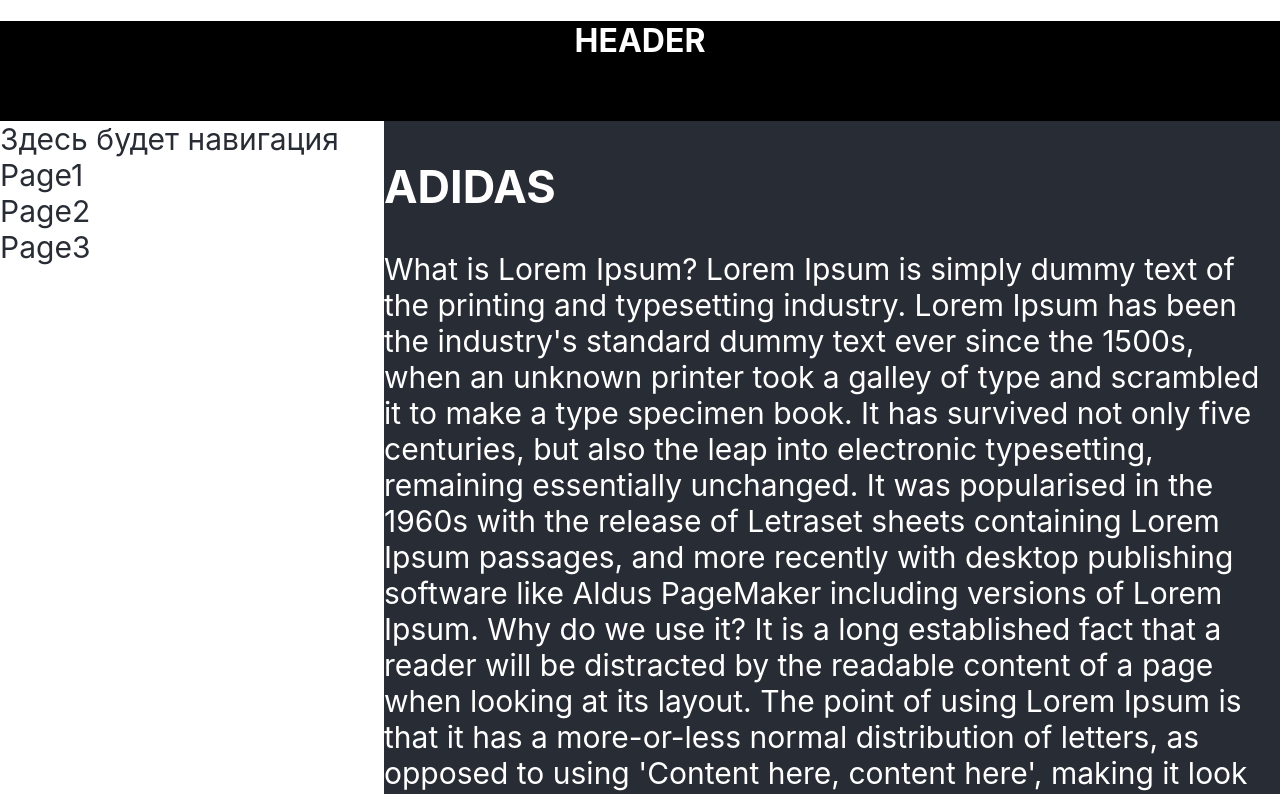
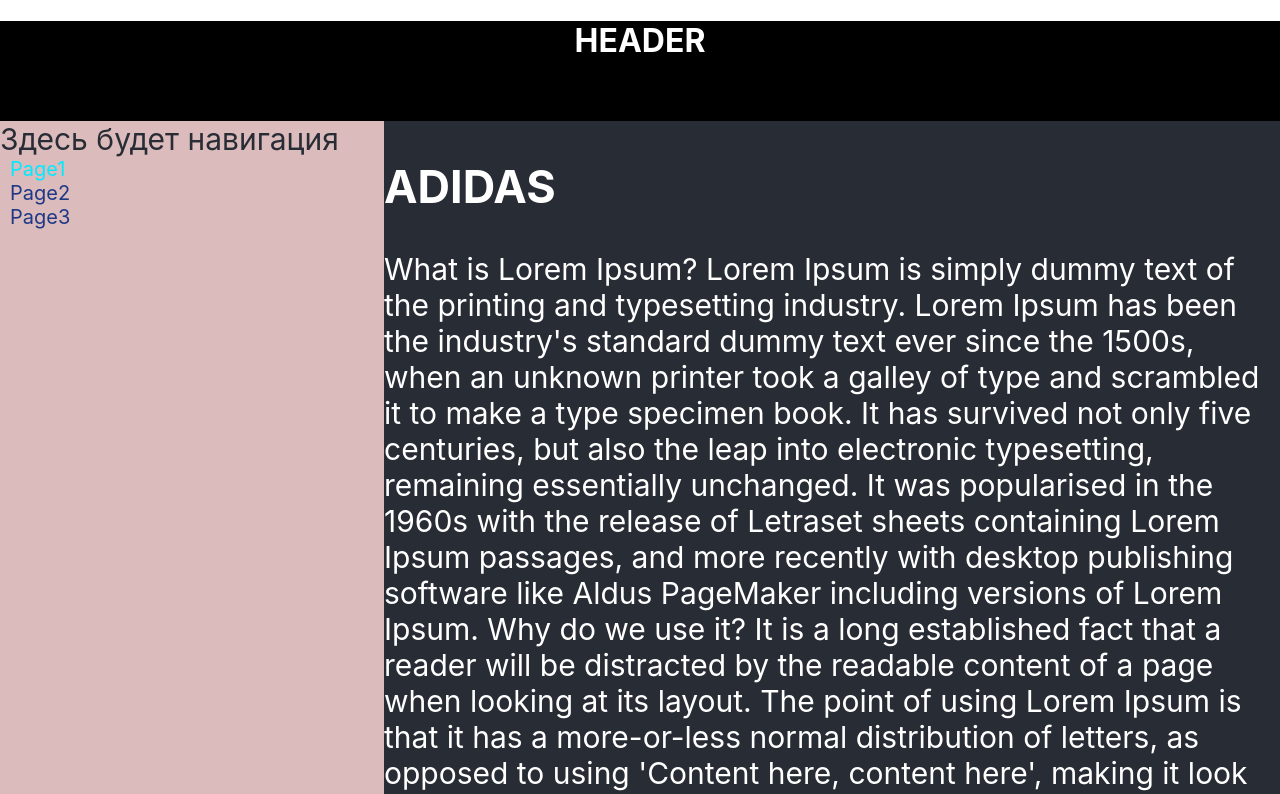
Before and after one commit to victorpobozhny/microtasks, a React (Create React App) app: page /page1 in a window 1280 px wide. Shown: the top 794 px of the page. Built offline with nearby package versions, Linux system fonts and the light colour scheme.

Commit message:
react-router-dom styled-components. PATH

```diff
--- a/package.json
+++ b/package.json
@@ -11,11 +11,15 @@
     "@types/react": "^18.0.0",
     "@types/react-dom": "^18.0.0",
     "@types/react-router-dom": "^5.3.3",
+    "@types/styled-components": "^5.1.34",
     "@types/uuid": "^9.0.7",
+    "components": "^0.1.0",
     "react": "^18.2.0",
     "react-dom": "^18.2.0",
     "react-router-dom": "^6.21.1",
     "react-scripts": "5.0.1",
+    "styled": "^1.0.0",
+    "styled-components": "^6.1.8",
     "typescript": "^4.4.2",
     "uuid": "^9.0.1",
     "web-vitals": "^2.1.0"
--- a/src/App.tsx
+++ b/src/App.tsx
@@ -10,42 +10,55 @@
 import {PageOne} from "./components/pages/PageOne";
 import {PageTwo} from "./components/pages/PageTwo";
 import {PageThree} from "./components/pages/PageThree";
+import {s} from './components/pages/_styles'
+
+
+//объект с путями
+const PATH = {
+    PAGE1: '/page1',
+    PAGE2: '/page2',
+    PAGE3: '/page3',
+    ERROR: '/error404'
+} as const
+
 
 function App() {
     return (
         <div>
-            <div className={styles.header}><h1>HEADER</h1></div>
-            <div className={styles.body}>
-                <div className={styles.nav}>
+            <s.Header><h1>HEADER</h1></s.Header>
+            <s.Body>
+                <s.Nav>
                     Здесь будет навигация
-                    <div ><NavLink to={'/page1'} className={styles.navLink}>Page1</NavLink></div>
-                    <div ><NavLink to={'/page2'} className={styles.navLink}>Page2</NavLink></div>
-                    <div ><NavLink to={'/page3'} className={styles.navLink}>Page3</NavLink></div>
-                </div>
-                <div className={styles.content}>
+                    {/*<div ><NavLink to={'/page1'} className={styles.navLink}>Page1</NavLink></div>*/}
+                    {/*<div ><NavLink to={'/page2'} className={styles.navLink}>Page2</NavLink></div>*/}
+                    {/*<div ><NavLink to={'/page3'} className={styles.navLink}>Page3</NavLink></div>*/}
+                    {/*    стилизация через styled-components*/}
+                    <s.NavWrapper ><NavLink to={PATH.PAGE1} className={styles.navLink}>Page1</NavLink></s.NavWrapper>
+                    <s.NavWrapper ><NavLink to={PATH.PAGE2} className={styles.navLink}>Page2</NavLink></s.NavWrapper>
+                    <s.NavWrapper ><NavLink to={PATH.PAGE3} className={styles.navLink}>Page3</NavLink></s.NavWrapper>
+                </s.Nav>
+                <s.Content>
                     <Routes>
 
-                        <Route path="/" element={< Navigate to={'page1'}/>}/>
+                        <Route path="/" element={< Navigate to={PATH.PAGE1}/>}/>
 
 
-                        <Route path="/page1" element={<PageOne/>}/>
-                        <Route path="/page2" element={<PageTwo/>}/>
-                        <Route path="/page3" element={<PageThree/>}/>
+                        <Route path={PATH.PAGE1} element={<PageOne/>}/>
+                        <Route path={PATH.PAGE2} element={<PageTwo/>}/>
+                        <Route path={PATH.PAGE3} element={<PageThree/>}/>
 
+                        <Route path={'*'} element={<Error404/>}/>
+                        <Route path='*' element={<Navigate to={PATH.ERROR}/>}/>
 
-
-                        <Route path="/error404" element={<Error404/>}/>
-
-
-                        <Route path='*' element={<Navigate to={'/error404'}/>}/>
+                        {/*<Route path={PATH.ERROR} element={<Error404/>}/>*/}
+                        {/*<Route path='*' element={<Navigate to={PATH.ERROR}/>}/>*/}
                     </Routes>
 
-                </div>
-            </div>
-            <div className={styles.footer}>abibas 2023</div>
+                </s.Content>
+            </s.Body>
+            <s.Footer>abibas 2023</s.Footer>
         </div>
     );
 }
 
-
 export default App;
--- /dev/null
+++ b/src/components/pages/_styles.ts
@@ -0,0 +1,64 @@
+import styled from "styled-components";
+//styled-components
+// & - батя
+
+const NavWrapper = styled.div`
+  margin-left: 10px;
+  font-size: 20px;
+
+  & > a {            // дети элемента NavWrapper будут иметь такие стили
+    text-decoration: none;
+    color: #1e3786;
+  }
+
+  & > a.active {
+    text-decoration: none;
+    color: #03eaff;
+  }
+
+  & > a:hover {
+    color: steelblue; /* Цвет ссылки */
+  }
+`
+
+
+   const Header = styled.div`
+    background-color: #000000;
+    width: 100%;
+    height: 100px;
+    text-align: center;
+    color: white;
+`
+
+const Body = styled.body `
+    display: flex;
+`
+
+const Nav = styled.nav `
+  background-color: #dbbbbb;
+  min-height: 400px;
+  width: 30%;
+  color: #282c34;
+  font-size: 30px;
+
+`
+
+const Content = styled.div`
+    background-color:#282c34;
+    min-height: 400px;
+    width: 70%;
+    color: white;
+    font-size: 30px;
+`
+
+const Footer = styled.footer `
+    background-color: #000000;
+    width: 100%;
+    height: 120px;
+    text-align: center;
+    color: white;
+`
+
+export const s = {
+    NavWrapper, Nav, Header, Footer, Body, Content
+}
```
Also changed, not shown: 1 other file (tests, documents, lock files or other folders).
